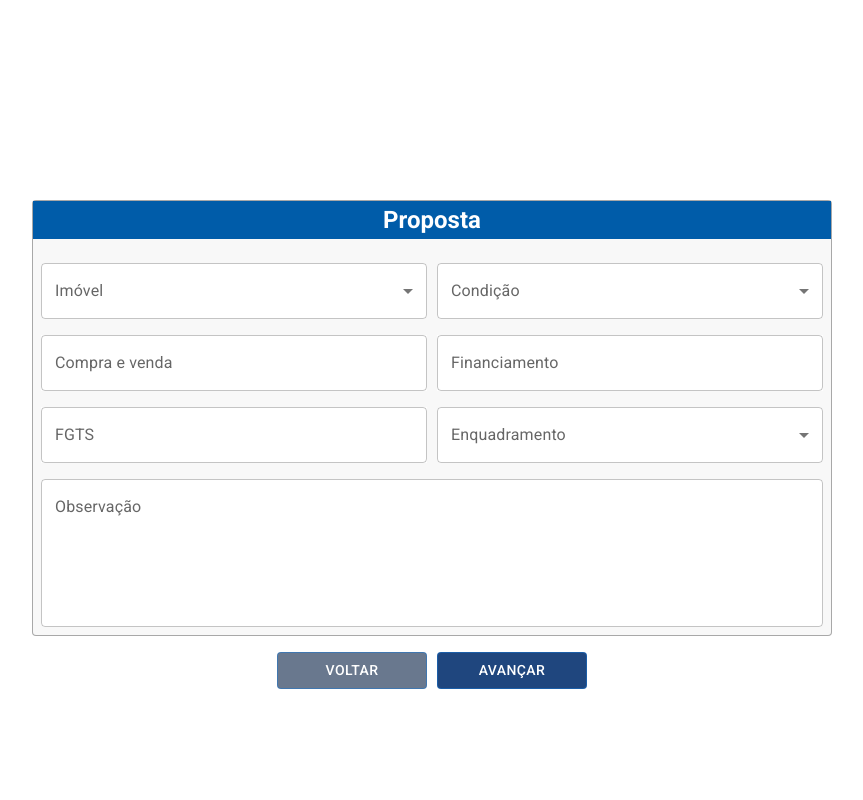
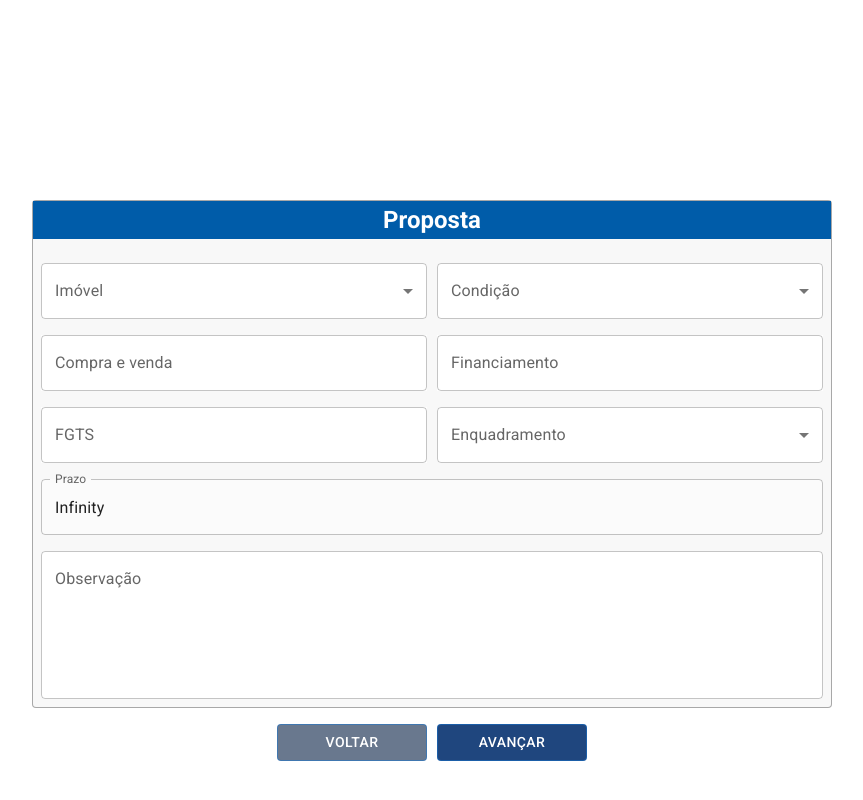
Before and after one commit to Felipe-Belotto/ficha-cadastro, a React (Vite) app: page / in a window 1280 px wide. Both pictures are taken after a click on the button "AVANÇAR". Shown: the whole page, without its empty margins (208-1071 px from the left). Built offline with nearby package versions, Linux system fonts and the light colour scheme.

Commit message:
adicionando Prazo Máximo

```diff
--- a/src/components/FormProposta/FormProposta.jsx
+++ b/src/components/FormProposta/FormProposta.jsx
@@ -3,10 +3,11 @@ import styles from '../Formulario/Formulario.module.css';
 import InputForm from '../InputForm/InputForm';
 import SelectForm from '../SelectForm/SelectForm';
 import Titulo from '../Titulo/Titulo';
-import { useContext } from 'react';
+import { useContext, useEffect } from 'react';
 import { CadastroContext } from '../../context/cadastroInfo';
 import { NumericFormat } from 'react-number-format';
 import MultilineForm from '../multilineForm/multilineForm';
+import InputLeitura from '../InputLeitura/InputLeitura';
 
 export default function FormProposta() {
   const {
@@ -17,7 +18,9 @@ export default function FormProposta() {
     enquadramento,
     fgts,
     observacao,
+    prazoMaximo,
     status,
+    listaProponentes,
     setCondicaoImovel,
     setTipoImovel,
     setCompraEVenda,
@@ -25,6 +28,7 @@ export default function FormProposta() {
     setEnquadramento,
     setFGTS,
     setObservacao,
+    setPrazoMaximo,
   } = useContext(CadastroContext);
 
   const inputCvProps = {
@@ -68,6 +72,16 @@ export default function FormProposta() {
       },
     },
   };
+
+  function encontrarMenorPrazo(listaProponentes) {
+    return Math.min(...listaProponentes.map((proponente) => proponente.prazo));
+  }
+
+  useEffect(() => {
+    const prazoMenor = encontrarMenorPrazo(listaProponentes);
+    setPrazoMaximo(prazoMenor);
+  }, [listaProponentes, setPrazoMaximo]);
+
   return (
     <section
       className={styles.categoriaContainer}
@@ -169,6 +183,10 @@ export default function FormProposta() {
           </SelectForm>
         </div>
 
+        <div>
+          <InputLeitura id={`prazoMaximo`} label="Prazo" value={prazoMaximo} />
+        </div>
+
         <MultilineForm
           id="input-observacao"
           value={observacao}
--- a/src/components/PaginaResultado/PaginaResultado.jsx
+++ b/src/components/PaginaResultado/PaginaResultado.jsx
@@ -15,6 +15,7 @@ export default function PaginaResultado() {
     enquadramento,
     fgts,
     observacao,
+    prazoMaximo,
   } = useContext(CadastroContext);
 
   const [somatorioDasRendas, setSomatorioDasRendas] = useState(0);
@@ -171,6 +172,9 @@ export default function PaginaResultado() {
               <p className={styles.dadosInfo}>
                 Condição: <span>{condicaoImovel}</span>
               </p>
+              <p className={styles.dadosInfo}>
+                Prazo Máximo: <span>{prazoMaximo} meses</span>
+              </p>
             </div>
             <section className={styles.dadosContainer}>
               <div>
--- a/src/context/cadastroInfo.jsx
+++ b/src/context/cadastroInfo.jsx
@@ -11,6 +11,7 @@ const CadastroProvider = ({ children }) => {
   const [celular, setCelular] = useState('');
   const [email, setEmail] = useState('');
   const [pis, setPis] = useState('');
+  const [prazo, setPrazo] = useState('');
 
   /* Endereço */
   const [cep, setCEP] = useState('');
@@ -39,7 +40,8 @@ const CadastroProvider = ({ children }) => {
   const [financiamento, setFinanciamento] = useState('');
   const [enquadramento, setEnquadramento] = useState('');
   const [fgts, setFGTS] = useState('');
-  const [prazo, setPrazo] = useState('');
+  const [prazoMaximo, setPrazoMaximo] = useState('');
+
   const [observacao, setObservacao] = useState('');
 
   /* Status */
@@ -67,6 +69,8 @@ const CadastroProvider = ({ children }) => {
     listaProponentes,
     status,
     prazo,
+    prazoMaximo,
+    setPrazoMaximo,
     setPrazo,
     tipoImovel,
     condicaoImovel,
```
